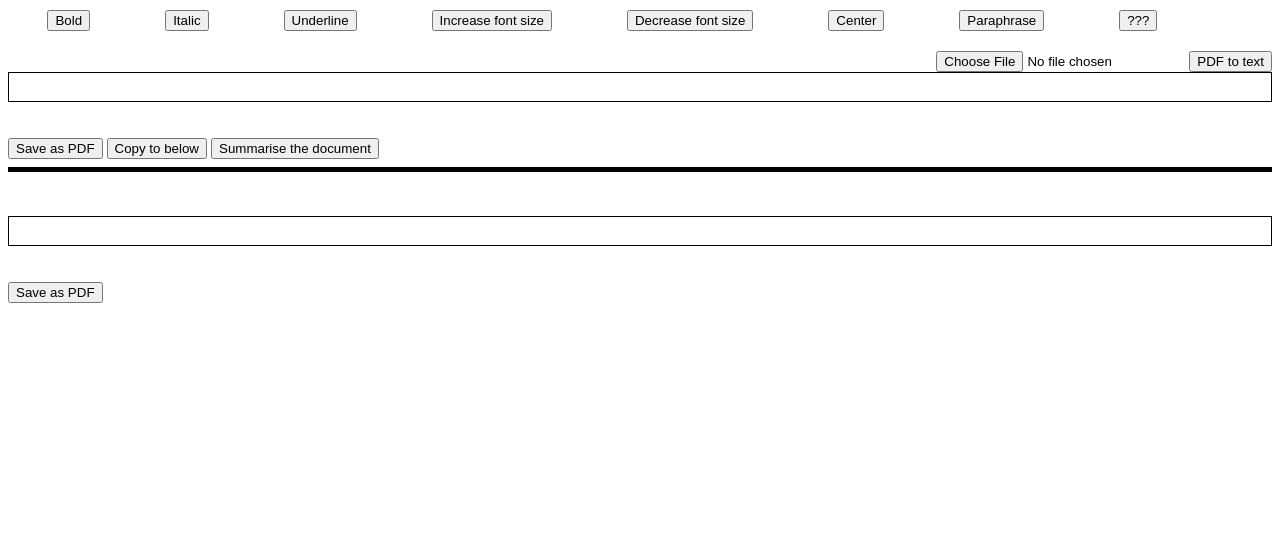
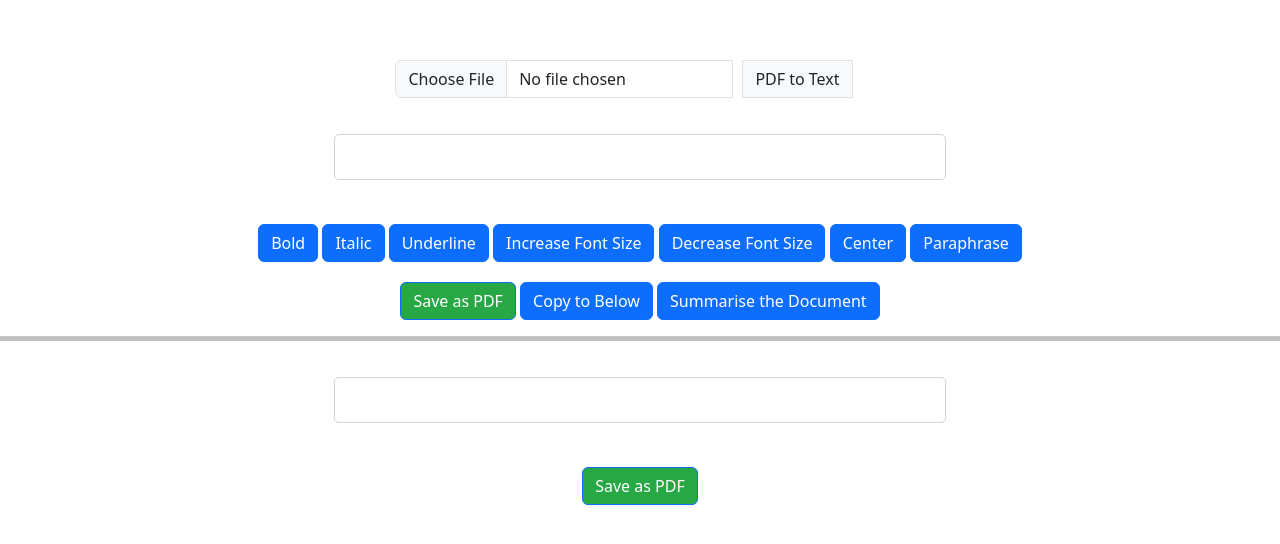
Before and after one commit to bhatganeshdarshan/Document-Management-GenAi, a Flask app: page / in a window 1280 px wide. Shown: the top 544 px of the page. Run offline with Flask 3, Linux system fonts and the light colour scheme.

Commit message:
bootstrap ui updated

```diff
--- a/app.py
+++ b/app.py
@@ -1,14 +1,8 @@
-import os, base64, json
-import google.generativeai as genai
+import os
 from flask import Flask, render_template, make_response, request, flash
 from xhtml2pdf import pisa
 from pdfminer.high_level import extract_text
 from werkzeug.utils import secure_filename
-from langchain_google_genai import ChatGoogleGenerativeAI
-from langchain.docstore.document import Document
-from langchain.prompts import PromptTemplate
-from langchain.chains.summarize import load_summarize_chain
-from langchain.text_splitter import RecursiveCharacterTextSplitter
 import langchain_gemini_utils as lg
 from dotenv import load_dotenv
 load_dotenv()
@@ -17,7 +11,7 @@
 
 @app.route('/')
 def home():
-    return render_template('home.htm')
+    return render_template('home.html')
 
 @app.route('/generate-pdf', methods=['POST'])
 def generate_pdf():
@@ -66,4 +60,4 @@
 
 
 if __name__ == '__main__':
-    app.run(debug=True)
+    app.run(debug=True,host='0.0.0.0')
--- a/static/styles.css
+++ b/static/styles.css
@@ -1,3 +1,10 @@
+body {
+  background-color: #2D3250;
+  font-family: Arial, sans-serif;
+  margin: 0;
+  padding: 0;
+}
+
 #toolbar {
   display: flex;
   justify-content: space-around;
@@ -5,28 +12,69 @@
   top: 0;
   left: 0;
   right: 0;
-  background-color: white;
   padding: 10px;
+  box-shadow: 0 2px 4px rgba(0, 0, 0, 0.1); /* Shadow effect */
   z-index: 9999;
 }
 
-#editor {
-  border: 1px solid black;
-  height: fit-content;
-  padding: 5px;
+#toolbar button {
+  background-color: #007bff;
+  color: white;
+  border: none;
+  padding: 8px 12px;
+  margin: 0 5px;
+  border-radius: 5px;
+  cursor: pointer;
+  transition: background-color 0.3s;
+}
+
+#toolbar button:hover {
+  background-color: #0056b3; /* Darker blue on hover */
+}
+
+#external {
+  display: flex;
+  justify-content: flex-end;
+  margin-top: 60px;
+  margin-right: 20px;
+}
+
+#external input[type="file"] {
+  margin-right: 10px;
+}
+
+#editor, #modified {
+  border: 1px solid #ced4da; /* Light gray border */
+  padding: 10px;
   max-height: 300px;
   overflow: auto;
+  margin: 20px;
+  border-radius: 5px;
+}
+
+#editor {
+  width: calc(50% - 40px);
 }
 
 #modified {
-  border: 1px solid black;
-  height: fit-content;
-  padding: 5px;
-  max-height: 300px;
-  overflow: auto;
+  width: calc(50% - 40px);
 }
-#external {
-  display: flex;
-  justify-content: right;
-  margin-top: 25px;
+
+button#generatePdfBtn1, button#generatePdfBtn2 {
+  background-color: #28a745; /* Green button */
 }
+
+button#generatePdfBtn1:hover, button#generatePdfBtn2:hover {
+  background-color: #218838; /* Darker green on hover */
+}
+
+hr {
+  border: none;
+  height: 5px;
+  background-color: #000;
+  margin: 40px auto;
+}
+
+.modify-pdf{
+  align-content: center;
+}
--- a/templates/home.htm
+++ /dev/null
@@ -1,32 +0,0 @@
-<!DOCTYPE html>
-<html>
-<head>
-  <title>Text editor</title>
-  <link rel="stylesheet" href="static/styles.css">
-</head>
-<body>
-  <div id="toolbar">
-      <button onclick="toggleBold()" id="boldButton">Bold</button>
-      <button onclick="toggleItalic()" id="italicButton">Italic</button>
-      <button onclick="toggleUnderline()" id="underlineButton">Underline</button>
-      <button onclick="increaseFontSize()" id="increaseButton">Increase font size</button>
-      <button onclick="decreaseFontSize()" id="decreaseButton">Decrease font size</button>
-      <button onclick="centerText()" id="centerButton">Center</button>
-      <button id="paraphrase">Paraphrase</button>
-      <button onclick="window.open('static/locked.png')">???</button><br/>
-
-  </div><br/>
-
-  <div id="external">
-      <input type="file" id="pdfInput">
-      <button id="uploadPdf">PDF to text</button><br/>
-
-  </div>
-  <div id="editor" contenteditable="true"></div><br/><br/><button id="generatePdfBtn1">Save as PDF</button>
-  <button onclick = copyBelow()>Copy to below</button>
-  <button onclick = summarise()>Summarise the document</button>
-  <hr size=5 color=black><br/><br/>
-  <div id="modified" contenteditable="true"></div><br/><br/><button id="generatePdfBtn2">Save as PDF</button>
-  <script src="static/scripts.js"></script>
-</body>
-</html>
--- /dev/null
+++ b/templates/home.html
@@ -0,0 +1,71 @@
+<!DOCTYPE html>
+<html lang="en">
+<head>
+  <meta charset="UTF-8">
+  <meta name="viewport" content="width=device-width, initial-scale=1.0">
+  <title>Text Editor</title>
+  <link rel="stylesheet" href="static/styles.css">
+  <link href="https://cdn.jsdelivr.net/npm/bootstrap@5.3.2/dist/css/bootstrap.min.css" rel="stylesheet" integrity="sha384-T3c6CoIi6uLrA9TneNEoa7RxnatzjcDSCmG1MXxSR1GAsXEV/Dwwykc2MPK8M2HN" crossorigin="anonymous">
+<script src="https://cdn.jsdelivr.net/npm/bootstrap@5.3.2/dist/js/bootstrap.bundle.min.js" integrity="sha384-C6RzsynM9kWDrMNeT87bh95OGNyZPhcTNXj1NW7RuBCsyN/o0jlpcV8Qyq46cDfL" crossorigin="anonymous"></script>
+</head>
+<body>
+  <!-- <div id="toolbar">
+    <button onclick="toggleBold()" id="boldButton">Bold</button>
+    <button onclick="toggleItalic()" id="italicButton">Italic</button>
+    <button onclick="toggleUnderline()" id="underlineButton">Underline</button>
+    <button onclick="increaseFontSize()" id="increaseButton">Increase Font Size</button>
+    <button onclick="decreaseFontSize()" id="decreaseButton">Decrease Font Size</button>
+    <button onclick="centerText()" id="centerButton">Center</button>
+    <button id="paraphrase">Paraphrase</button>
+  </div>
+   -->
+  <div id="external" class="row justify-content-center">
+    <div class="col-auto">
+      <div class="input-group mb-3">
+        <input type="file" class="form-control" id="pdfInput">
+        <!-- <label class="input-group-text" for="inputGroupFile02">Upload</label> -->
+        <button id="uploadPdf" class="input-group-text" for="inputGroupFile02">PDF to Text</button><br/>
+      </div>
+    </div>
+  </div>
+  <div class="row justify-content-center">
+      <div id="editor" contenteditable="true"></div>
+  </div>
+  <br/>
+  <div class="container" style="padding-bottom: 20px;">
+    <div class="row justify-content-center">
+      <div class="col-auto">
+        <button onclick="toggleBold()" class="btn btn-primary">Bold</button>
+        <button onclick="toggleItalic()" class="btn btn-primary">Italic</button>
+        <button onclick="toggleUnderline()" class="btn btn-primary">Underline</button>
+        <button onclick="increaseFontSize()" class="btn btn-primary">Increase Font Size</button>
+        <button onclick="decreaseFontSize()" class="btn btn-primary">Decrease Font Size</button>
+        <button onclick="centerText()" class="btn btn-primary">Center</button>
+        <button id="paraphrase" class="btn btn-primary">Paraphrase</button>
+      </div>
+    </div>
+  </div>
+
+  <div class="row justify-content-center">
+    <div class="col-auto">
+      <button id="generatePdfBtn1" class="btn btn-primary">Save as PDF</button>
+      <button onclick="copyBelow()" class="btn btn-primary">Copy to Below</button>
+      <button onclick="summarise()" class="btn btn-primary">Summarise the Document</button>
+    </div>
+  </div>
+  <hr size="5" color="black">
+
+  <div class="row justify-content-center">
+    <div id="modified" contenteditable="true"></div>
+  </div>
+  <br/>
+
+  <div class="row justify-content-center">
+    <div class="col-auto">
+      <button class="btn btn-primary" id="generatePdfBtn2">Save as PDF</button>
+    </div>
+  </div>
+
+  <script src="static/scripts.js"></script>
+</body>
+</html>
```
Also changed, not shown: static/locked.png (deleted), 1 other file.
